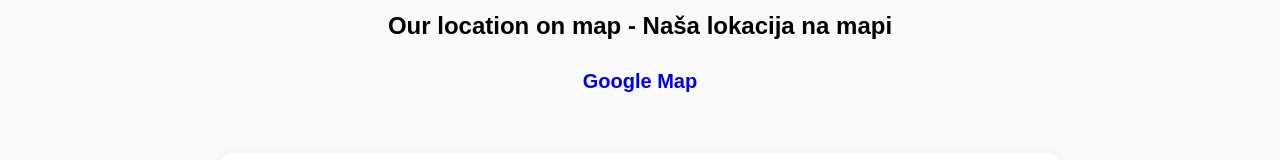
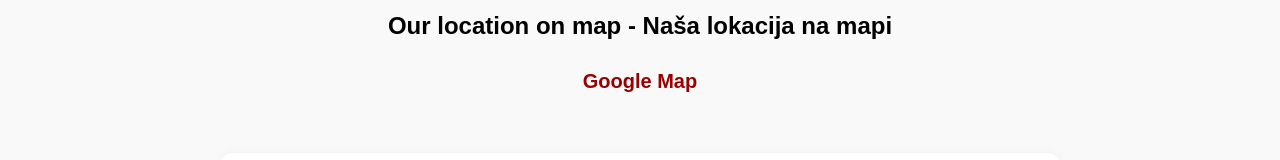
Before and after one commit to basicdeni4/riversajt, a plain HTML site: page index.html in a window 1280 px wide. Shown: the part 228-388 px from the top of the page. Drawn offline with Linux system fonts and the light colour scheme.

Commit message:
Update index.html

```diff
--- a/index.html
+++ b/index.html
@@ -25,7 +25,7 @@
     .instagram { color: #C13584; }
     .facebook { color: #1877F2; }
     .olx { color: #28a745; }
-    .gmap { color: ##990000; font-weight: bold; }
+    .gmap { color: #990000; font-weight: bold; }
     .multilang-text {
       margin-top: 50px;
       font-size: 16px;
```
